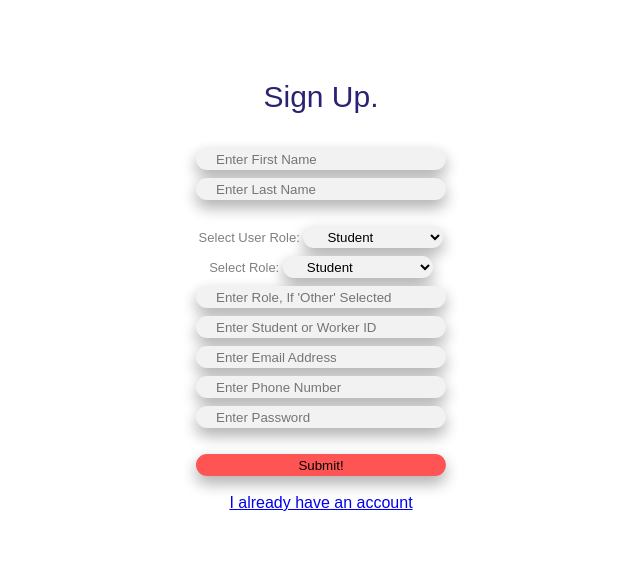
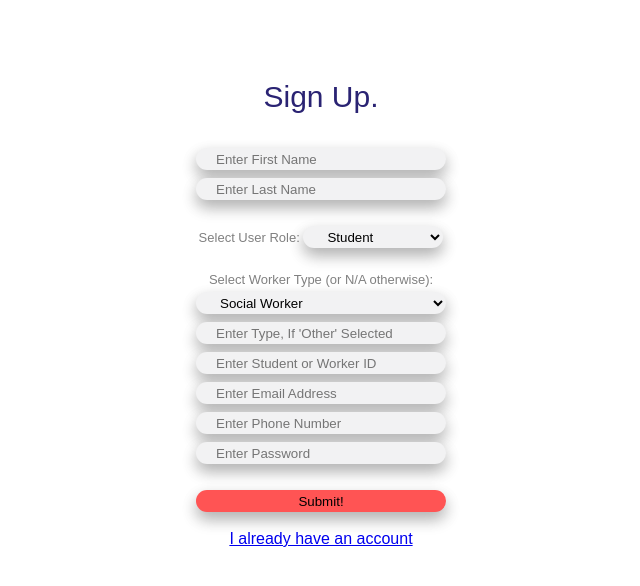
Before and after one commit to sehersarin/MSCI342-Term-Project, a React (Create React App) app in the folder react-ui/: page /signup in a window 1280 px wide. Shown: the top 586 px of the page, without its empty margins (319-959 px from the left). Built offline with nearby package versions, Linux system fonts and the light colour scheme.

Commit message:
added a dropdown for users to select worker type

```diff
--- a/react-ui/src/components/SignUpForm.js
+++ b/react-ui/src/components/SignUpForm.js
@@ -71,17 +71,17 @@ render() {
                 <label for="role" className ="Title-Style2"> Select User Role: </label>
                 <select name="role" className ="InputFields3" id="type">
                   <option value="student">Student</option>
-                  <option value="worker1">Service Worker</option>
+                  <option value="worker1">Worker</option>
                 </select>
-                {/* <br></br> */}
                 <br></br>
-                <label for="role" className ="Title-Style2"> Select Role: </label>
+                <br></br>
+                <label for="role" className ="Title-Style2"> Select Worker Type (or N/A otherwise): </label>
+                <br></br>
                 <select name="role" className ="InputFields2" id="type">
-                  <option value="student">Student</option>
+                  <option value="student">Social Worker</option>
                   <option value="worker1">Guidance Counselor</option>
-                  <option value="worker2">Master of Social Work</option>
-                  <option value="worker3">Psychologist</option>
                   <option value="other">Other</option>
+                  <option value="other">N/A</option>
                 </select>
                 <br></br>
                 {/* <br></br> */}
@@ -90,7 +90,7 @@ render() {
                       className ="InputFields"
                       type="text"
                       name="optional_role"
-                      placeholder= "Enter Role, If 'Other' Selected"
+                      placeholder= "Enter Type, If 'Other' Selected"
                       onChange={this.handleFormChange} />
                     </label>
                   <br></br>
--- a/react-ui/src/components/SignupForm.css
+++ b/react-ui/src/components/SignupForm.css
@@ -25,7 +25,7 @@
   border:none;
   background-color: #F2F2F3;
   box-sizing: border-box;
-  width:150px;
+  width:250px;
   height: 22px;
   padding-top: 3px;
   padding-bottom:3px;
```
